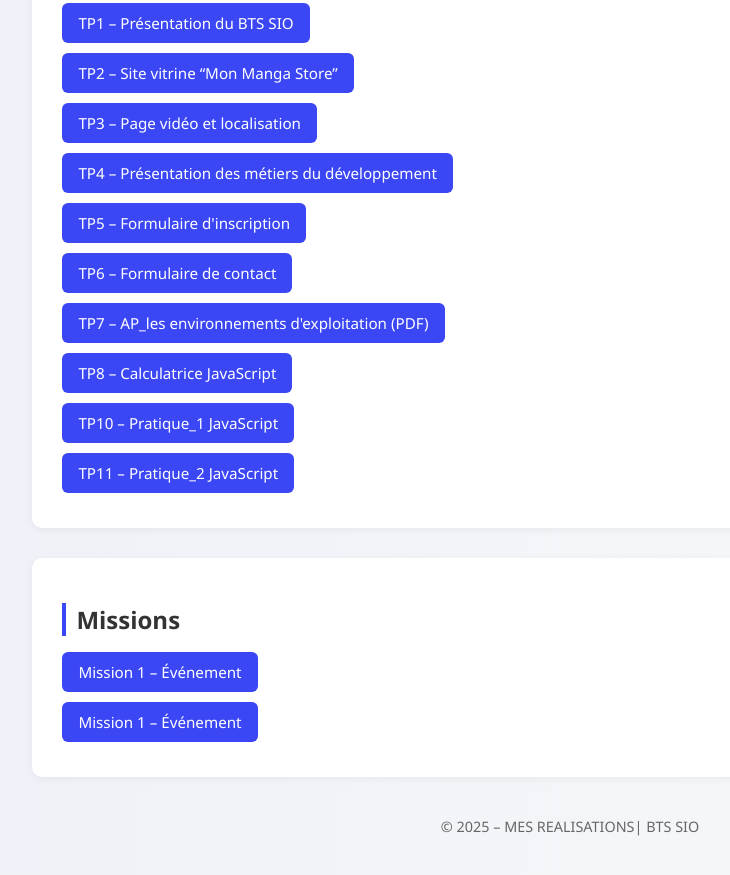
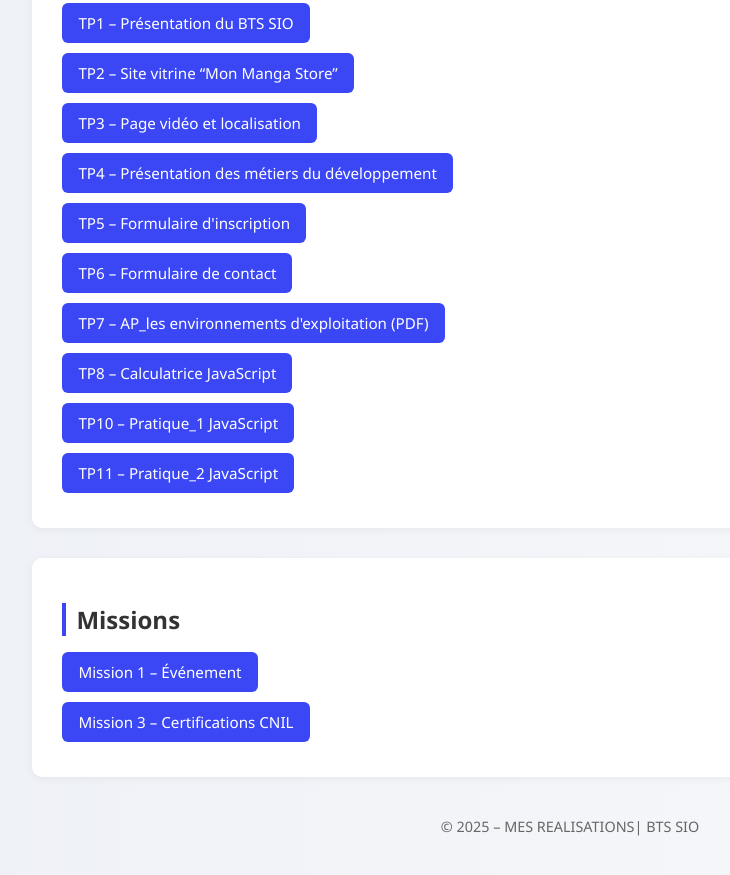
Before and after one commit to A-Olichi/MY_PORTFOLIO, a plain HTML site: page index.html in a window 1280 px wide. Shown: the part 235-1110 px from the top of the page, without its empty margins (70-800 px from the left). Drawn offline with Linux system fonts and the light colour scheme.

Commit message:
modif mission 3

```diff
--- a/index.html
+++ b/index.html
@@ -103,7 +103,7 @@
     </ul>
 
     <ul>
-      <li><a href="MISSION 3/mission3.html">Mission 1 – Événement</a></li>
+      <li><a href="MISSION 3/mission3.html">Mission 3 – Certifications CNIL</a></li>
     </ul>
 
   </section>
```
Also changed, not shown: MISSION 3/mission3.html (renamed from MISSION 3/PDF CERTIFICATIONS_CNIL/mission3.html), 12 other files.
